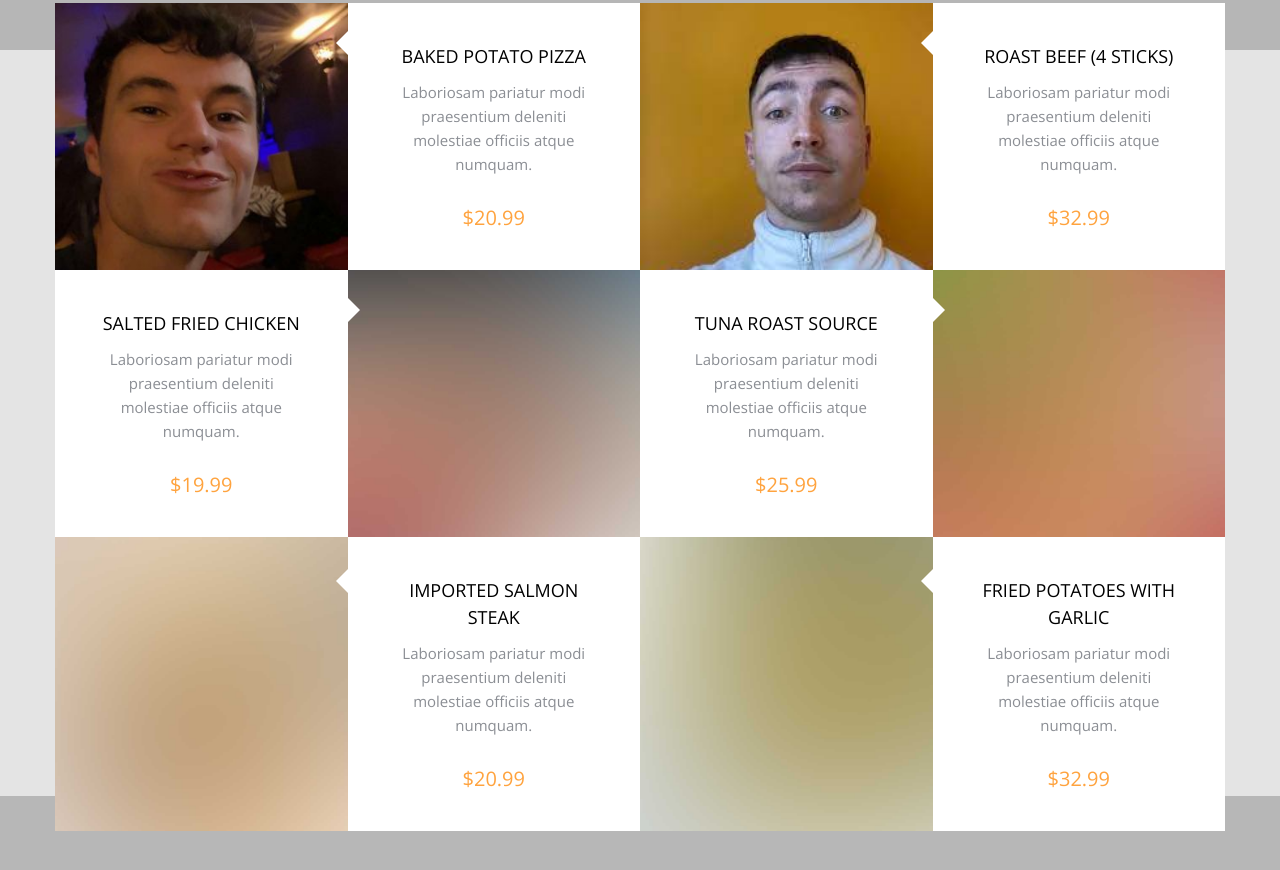
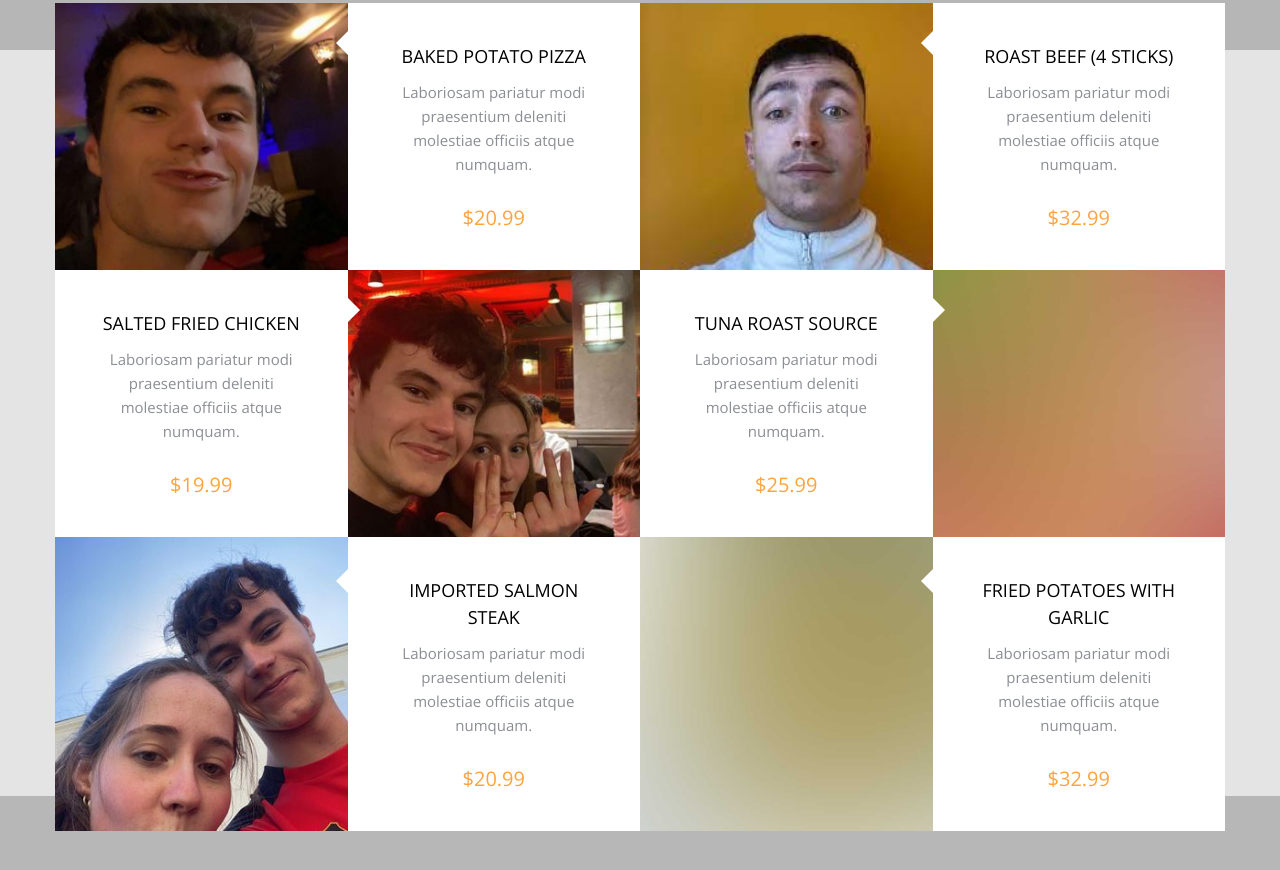
Before and after one commit to BillyBobTheBigBG/SiteResto, a website: page index.html in a window 1280 px wide. Shown: the part 1843-2713 px from the top of the page. Drawn offline with nearby package versions, Linux system fonts and the light colour scheme; files whose address does not match are found by name.

Commit message:
nouvelles photos

```diff
--- a/index.html
+++ b/index.html
@@ -136,7 +136,7 @@
                 </div>
               </div>
               <div class="probootstrap-cell reverse probootstrap-animate" data-animate-effect="fadeIn">
-                <div class="image" style="background-image: url(img/img_square_2.jpg);"></div>
+                <div class="image" style="background-image: url(img/hugomarie.png);"></div>
                 <div class="text text-center">
                   <h3>Salted Fried Chicken</h3>
                   <p>Laboriosam pariatur modi praesentium deleniti molestiae officiis atque numquam.</p>
@@ -144,7 +144,7 @@
                 </div>
               </div>
               <div class="probootstrap-cell probootstrap-animate" data-animate-effect="fadeIn">
-                <div class="image" style="background-image: url(img/img_square_3.jpg);"></div>
+                <div class="image" style="background-image: url(img/hugoclemence.png);"></div>
                 <div class="text text-center">
                   <h3>Imported Salmon Steak</h3>
                   <p>Laboriosam pariatur modi praesentium deleniti molestiae officiis atque numquam.</p>
```
Also changed, not shown: 1 other file.
